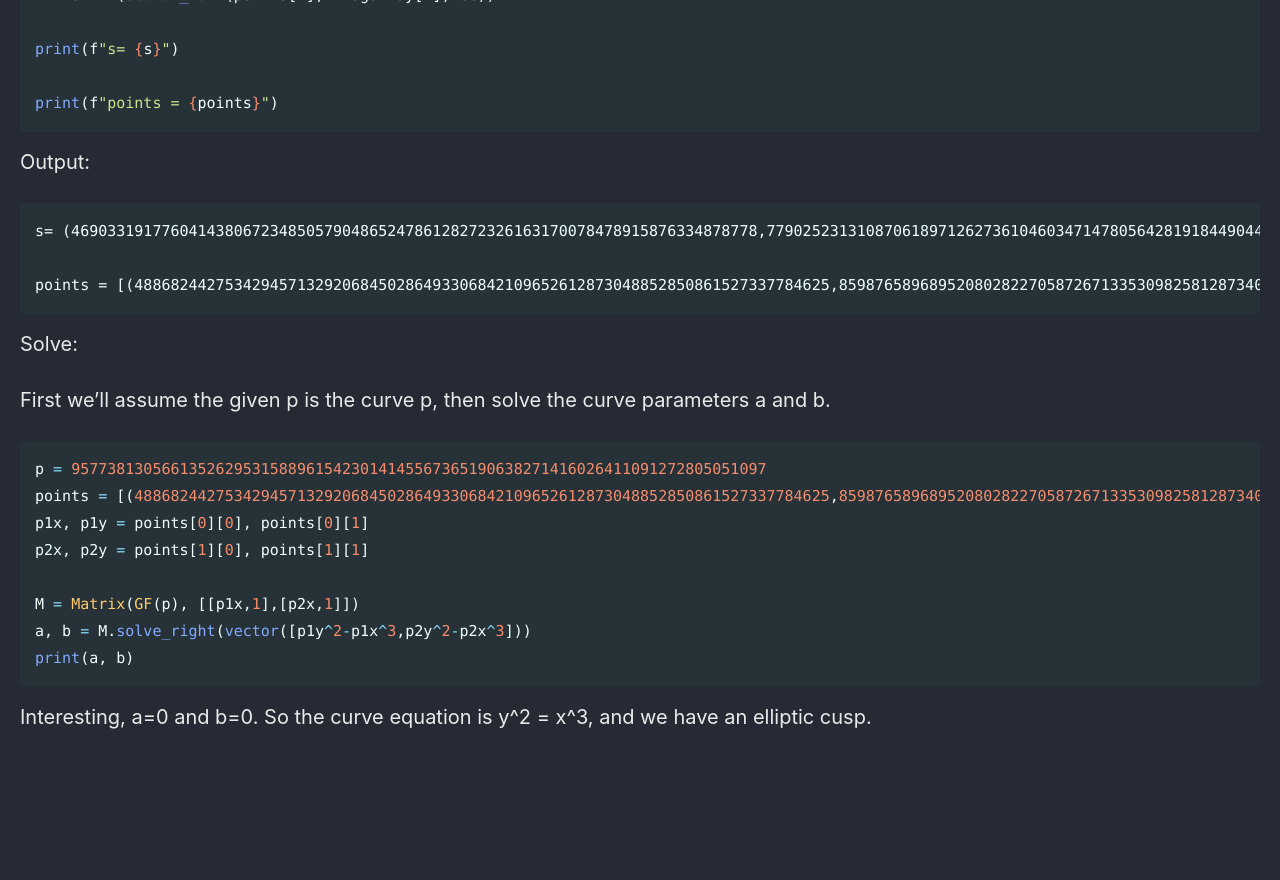
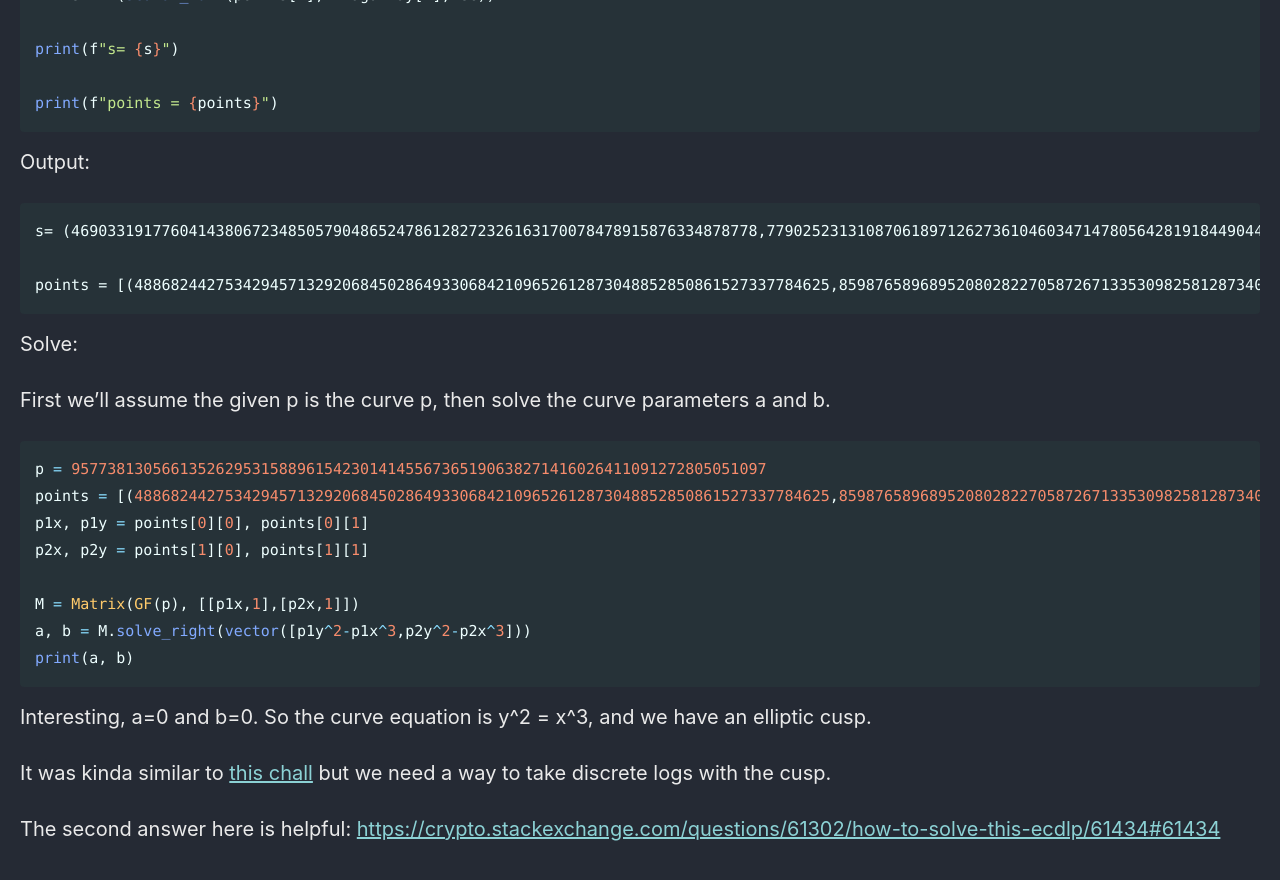
Before and after one commit to Connor-McCartney/Connor-McCartney.github.io, a Jekyll site: the page built from _pages/cryptography/ecc/budget-bag-LACTF-2024.md, in a window 1280 px wide and 900 px high, scrolled down 3074 px. Shown: the top 880 px of the window. Built offline with Jekyll 4.4.1, drawn with Linux system fonts in a browser that asks for light colours; cached includes are drawn as plain includes; before the commit the page ends 3862 px from its top, so only the background shows below that.

Commit message:
Update budget-bag-LACTF-2024.md

````diff
--- a/_pages/cryptography/ecc/budget-bag-LACTF-2024.md
+++ b/_pages/cryptography/ecc/budget-bag-LACTF-2024.md
@@ -142,3 +142,7 @@ print(a, b)
 ```
 
 Interesting, a=0 and b=0. So the curve equation is y^2 = x^3, and we have an elliptic cusp.
+
+It was kinda similar to [this chall](https://jsur.in/posts/2021-09-26-ductf-2021-writeups#yadlp) but we need a way to take discrete logs with the cusp.
+
+The second answer here is helpful: <https://crypto.stackexchange.com/questions/61302/how-to-solve-this-ecdlp/61434#61434>
````
